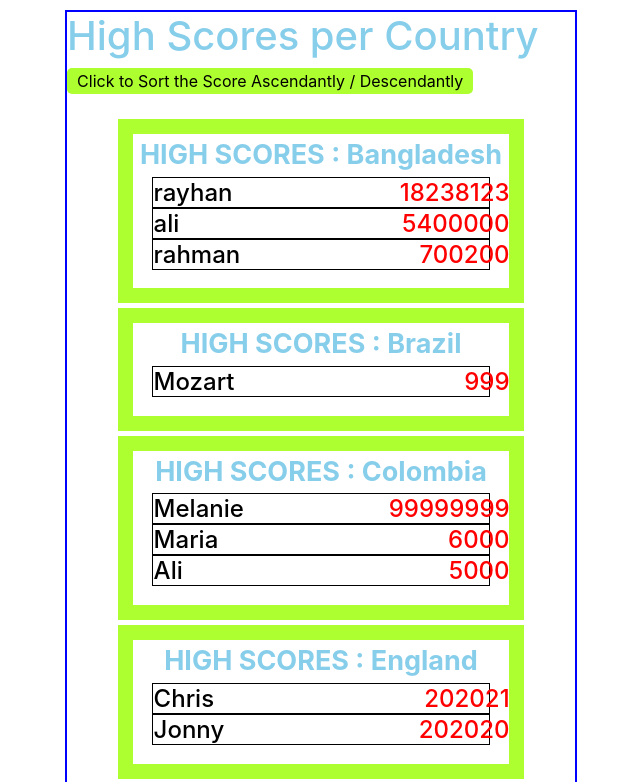
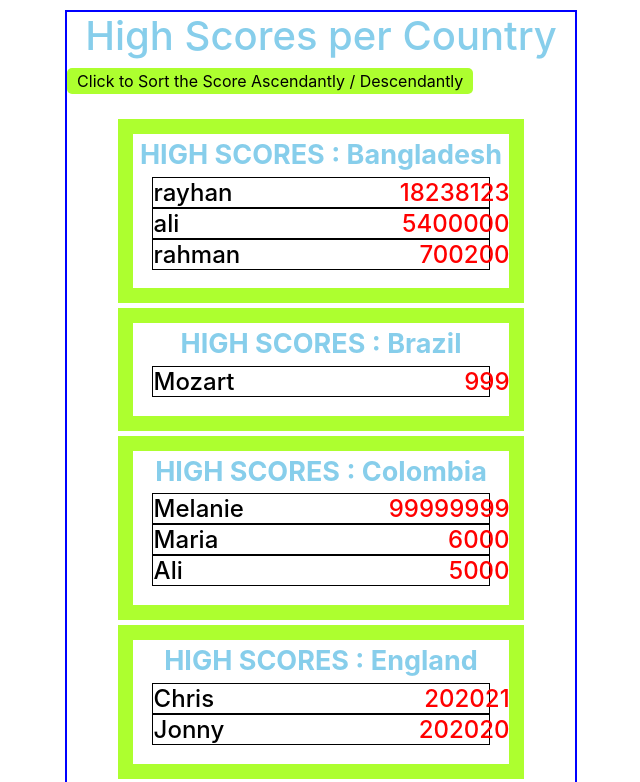
Before and after one commit to nouri89/high-score-tables, a React (Create React App) app: page / in a window 1280 px wide. Shown: the top 782 px of the page, without its empty margins (319-959 px from the left). Built offline with nearby package versions, Linux system fonts and the light colour scheme.

Commit message:
Update App.js

```diff
--- a/src/App.js
+++ b/src/App.js
@@ -2,10 +2,11 @@ import React from "react";
 import "./App.css";
 import HighScoreTable from "./HighScoreTable";
 
+
 function App() {
 	return (
 		<div className="App">
-			<h1>High Scores per Country</h1>
+			<h1 style={{textAlign:"center"}}>High Scores per Country</h1>
 
 			<HighScoreTable />
 		</div>
```
